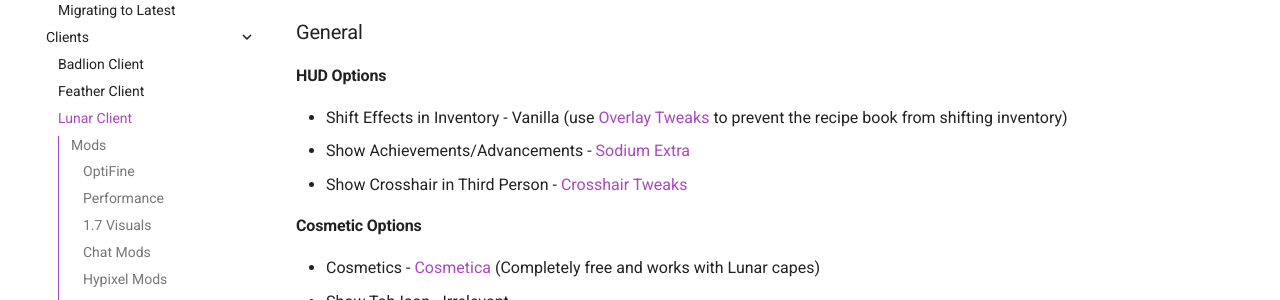
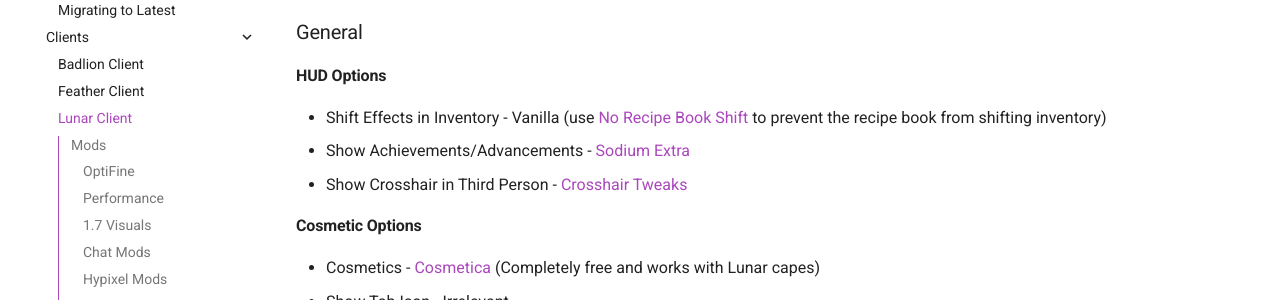
Before and after one commit to MicrocontrollersDev/Alternatives, an MkDocs documentation site: the page built from docs/latest/lunar.md, in a window 1280 px wide and 900 px high, scrolled down 4014 px. Shown: the part 152-452 px from the top of the window. Built offline with MkDocs 1.6.1 and Material for MkDocs 9.7.7, drawn with Linux system fonts in a browser that asks for light colours; comment, search, counter and statistics services are not loaded.

Commit message:
overlay tweaks to no recipe book shift

```diff
--- a/docs/latest/lunar.md
+++ b/docs/latest/lunar.md
@@ -86,7 +86,7 @@
 
 ### Nametags
 
-* Nametag Text Shadow -  [Nametag Tweaks](https://modrinth.com/mod/nametagtweaks)
+* Nametag Text Shadow - [Nametag Tweaks](https://modrinth.com/mod/nametagtweaks)
 * Third Person Nametag - [Nametag Tweaks](https://modrinth.com/mod/nametagtweaks)
 * Show Nametag Icon - Irrelevant
 * Nametag Opacity - [Nametag Tweaks](https://modrinth.com/mod/nametagtweaks)
@@ -131,7 +131,7 @@
 
 #### HUD Options
 
-* Shift Effects in Inventory - Vanilla (use [Overlay Tweaks](https://modrinth.com/mod/overlaytweaks) to prevent the recipe book from shifting inventory)
+* Shift Effects in Inventory - Vanilla (use [No Recipe Book Shift](https://modrinth.com/mod/no-recipe-book-shift) to prevent the recipe book from shifting inventory)
 * Show Achievements/Advancements - [Sodium Extra](https://modrinth.com/mod/sodium-extra)
 * Show Crosshair in Third Person - [Crosshair Tweaks](https://modrinth.com/mod/crosshairtweaks)
 
```
